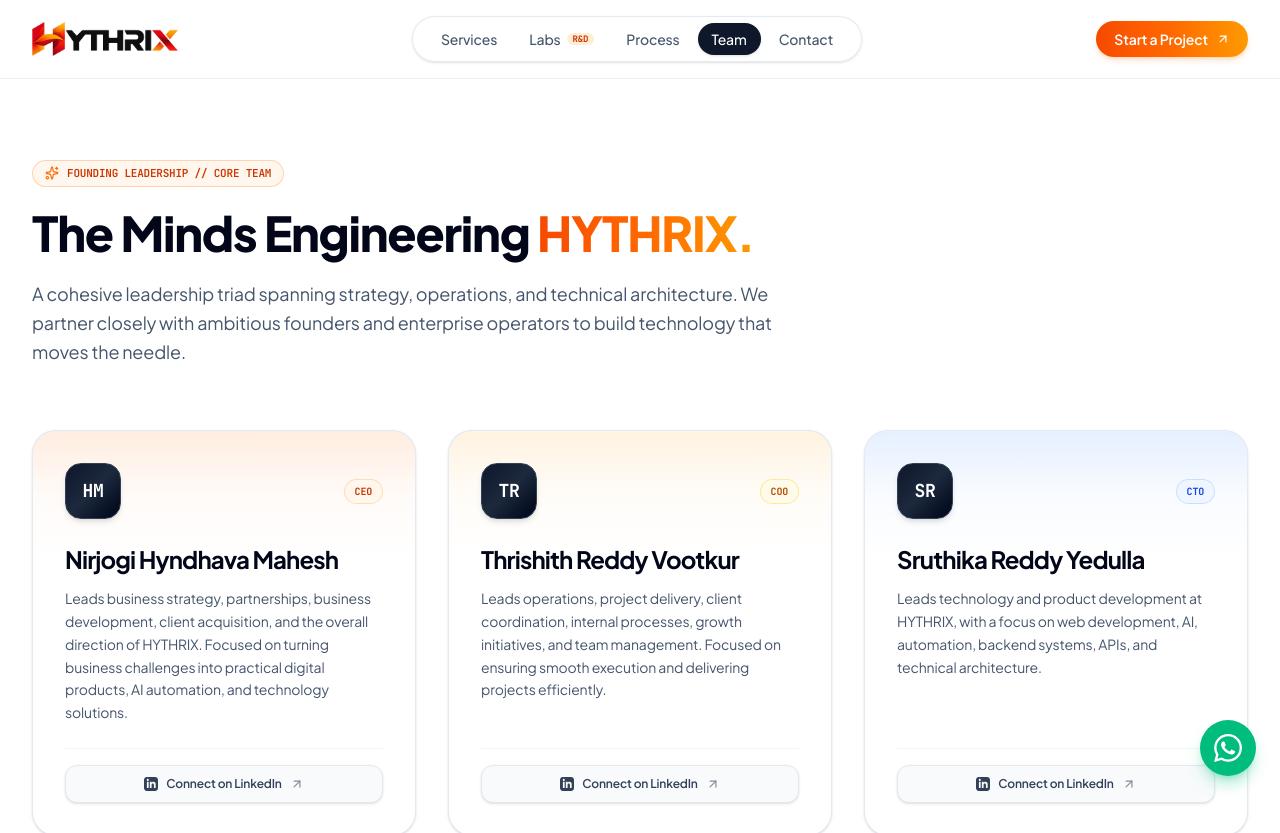
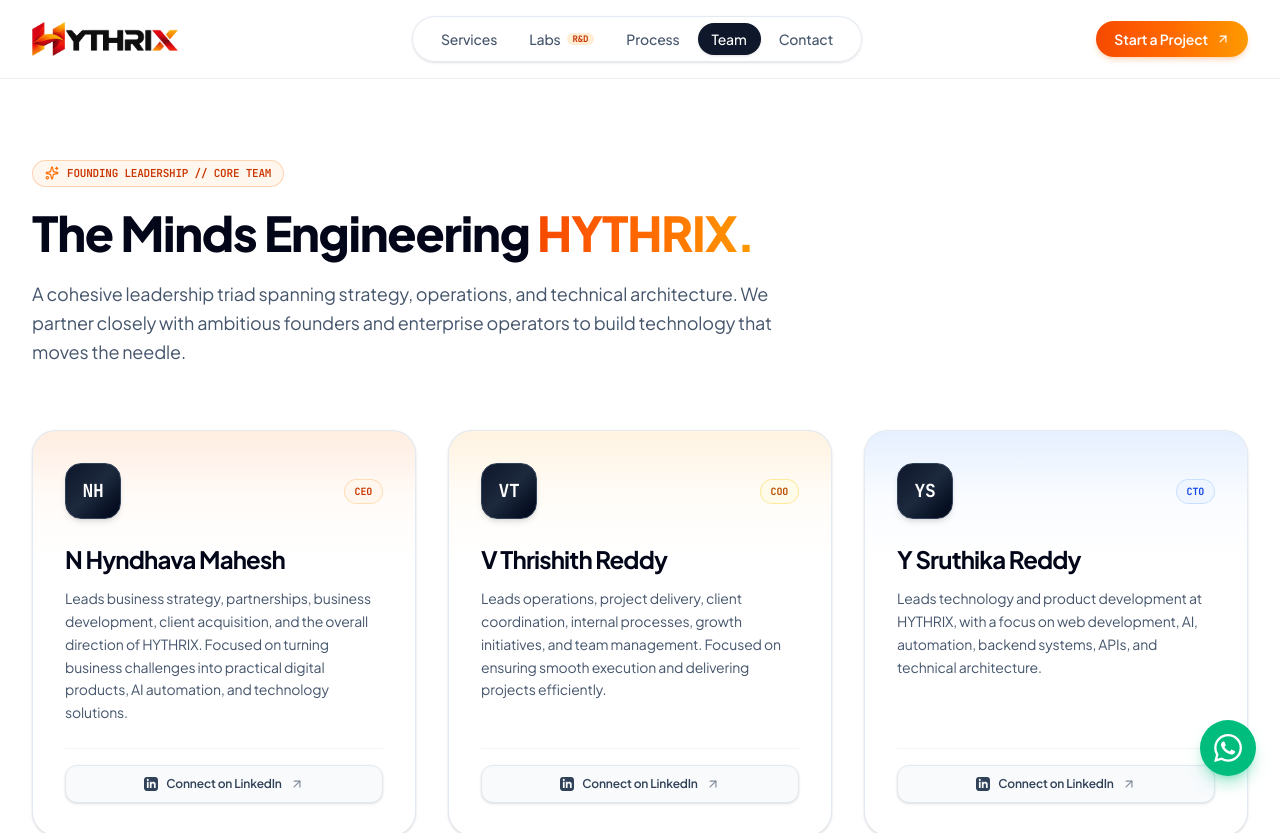
Before and after one commit to hyndhavamahesh345/Hythrix, a Next.js app in the folder frontend/: page /team in a window 1280 px wide. Shown: the top 833 px of the page. Built offline with nearby package versions, Linux system fonts and the light colour scheme.

Commit message:
fix: update leadership names to N Hyndhava Mahesh, V Thrishith Reddy, Y Sruthika Reddy

```diff
--- a/frontend/src/app/team/layout.tsx
+++ b/frontend/src/app/team/layout.tsx
@@ -3,7 +3,7 @@
 export const metadata: Metadata = {
   title: "Leadership Team | HYTHRIX",
   description:
-    "Meet the leadership team behind HYTHRIX: Nirjogi Hyndhava Mahesh (CEO), Thrishith Reddy Vootkur (COO), and Sruthika Reddy Yedulla (CTO).",
+    "Meet the leadership team behind HYTHRIX: N Hyndhava Mahesh (CEO), V Thrishith Reddy (COO), and Y Sruthika Reddy (CTO).",
 };
 
 export default function TeamLayout({
--- a/frontend/src/frontend/components/sections/TeamSection.tsx
+++ b/frontend/src/frontend/components/sections/TeamSection.tsx
@@ -24,8 +24,8 @@
 export default function TeamSection({ onStartProject }: TeamSectionProps) {
   const teamMembers = [
     {
-      name: "Nirjogi Hyndhava Mahesh",
-      initials: "HM",
+      name: "N Hyndhava Mahesh",
+      initials: "NH",
       role: "CEO",
       badgeColor: "text-orange-700 bg-orange-50 border-orange-200/80",
       accentGlow: "from-orange-500/20 via-orange-500/5 to-transparent",
@@ -33,8 +33,8 @@
       linkedin: "https://www.linkedin.com/in/hyndhava-mahesh-30894a27/",
     },
     {
-      name: "Thrishith Reddy Vootkur",
-      initials: "TR",
+      name: "V Thrishith Reddy",
+      initials: "VT",
       role: "COO",
       badgeColor: "text-amber-700 bg-amber-50 border-amber-200/80",
       accentGlow: "from-amber-500/20 via-amber-500/5 to-transparent",
@@ -42,8 +42,8 @@
       linkedin: "https://www.linkedin.com/in/thrishith-reddy-vootkur-b03997381/",
     },
     {
-      name: "Sruthika Reddy Yedulla",
-      initials: "SR",
+      name: "Y Sruthika Reddy",
+      initials: "YS",
       role: "CTO",
       badgeColor: "text-blue-700 bg-blue-50 border-blue-200/80",
       accentGlow: "from-blue-500/20 via-blue-500/5 to-transparent",
```
